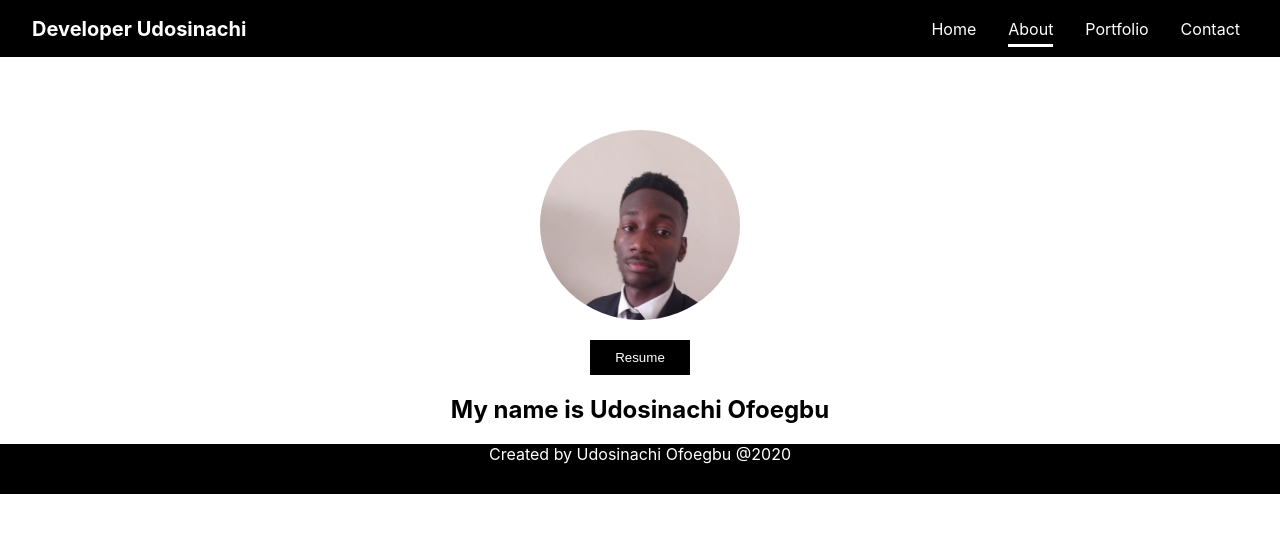
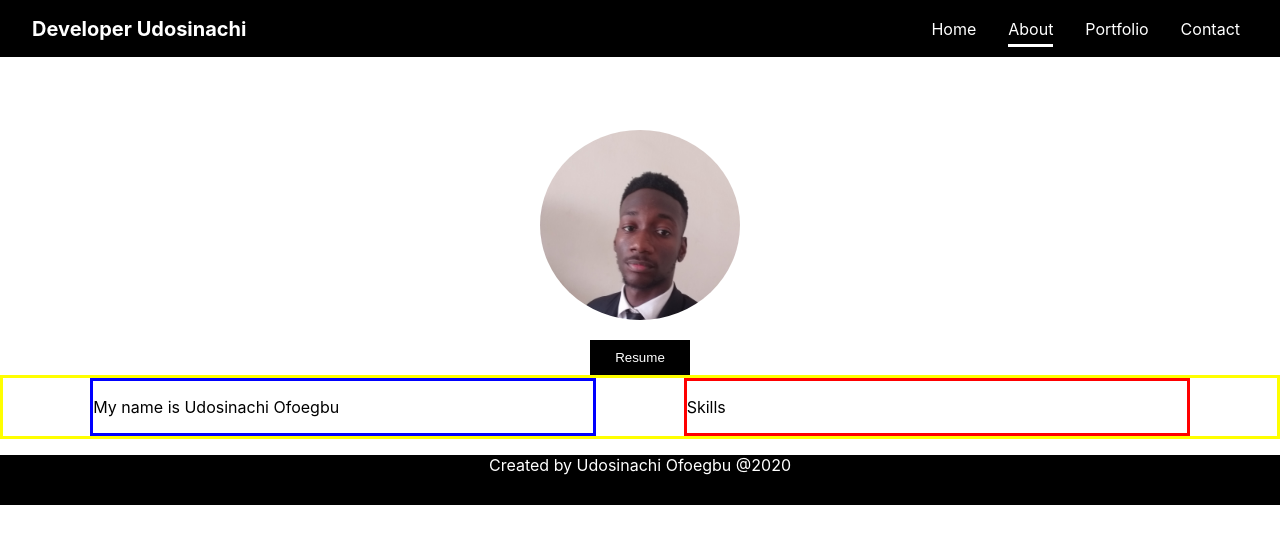
Before and after one commit to udosinachi/Myportfolio, a React (Create React App) app: page /about in a window 1280 px wide. Shown: the top 544 px of the page. Built offline with nearby package versions, Linux system fonts and the light colour scheme.

Commit message:
set up for about page design

```diff
--- a/src/pages/about/About.js
+++ b/src/pages/about/About.js
@@ -16,7 +16,12 @@ function About(){
                 </div>
             </div>
             <div className='write'>
-                <h2>My name is Udosinachi Ofoegbu</h2>
+                <div className='about'>
+                    <p>My name is Udosinachi Ofoegbu</p>
+                </div>
+                <div className='skills'>
+                    <p>Skills</p>
+                </div>
             </div>
             <Footer />
         </Div>
--- a/src/pages/about/AboutStyle.js
+++ b/src/pages/about/AboutStyle.js
@@ -30,9 +30,17 @@ overflow: hidden;
     }
 }
 .write{
-    width: 100%;
-    h2{
-        text-align: center;
+    display: flex;
+    justify-content: space-evenly;
+    flex-wrap: wrap;
+    border: 3px solid yellow;
+    .about{
+        width: 500px;
+        border: 3px solid blue;
+    }
+    .skills{
+        width: 500px;
+        border: 3px solid red;
     }
 }
 `
```
